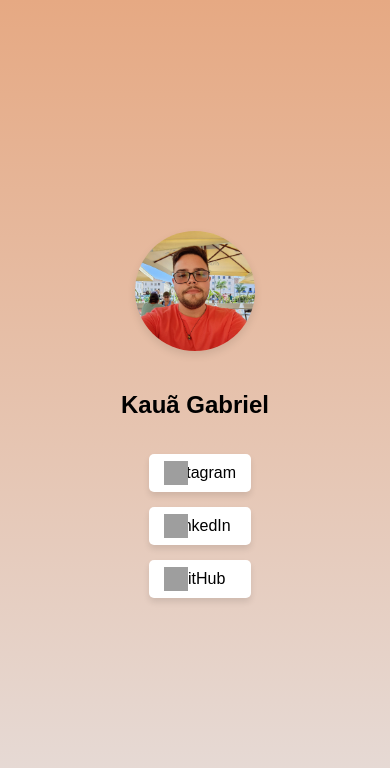
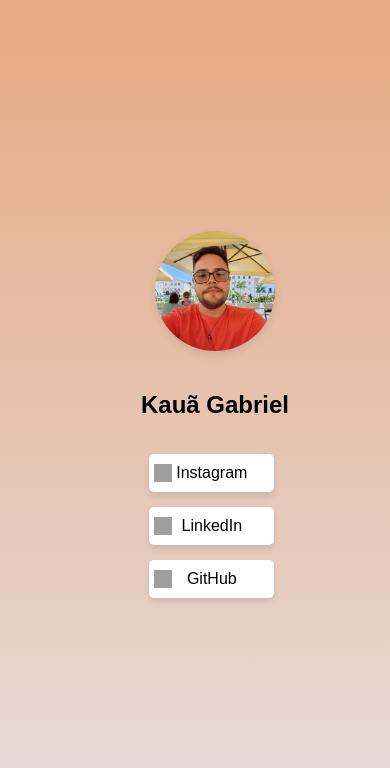
Before and after one commit to kauagabr/Projeto-Pagina-de-Links, a plain HTML site: page pagina de links/index.html in a window 390 px wide. Drawn offline with Linux system fonts and the light colour scheme; grey boxes are pictures that could not be loaded.

Commit message:
Update index.html

```diff
--- a/pagina de links/index.html
+++ b/pagina de links/index.html
@@ -68,8 +68,23 @@
 
         @media (max-width: 600px) {
             .link-button {
-                width: 90%;
+                width: 115%;
                 font-size: 16px;
+
+            }
+
+            h2{
+                margin-left: 40px;
+            }
+
+            body>img{
+                margin-left: 40px;
+            }
+
+            .link-button img {
+                width: 18px;
+                height: 18px;
+                left: 5px;
             }
 
             .profile-image {
```
